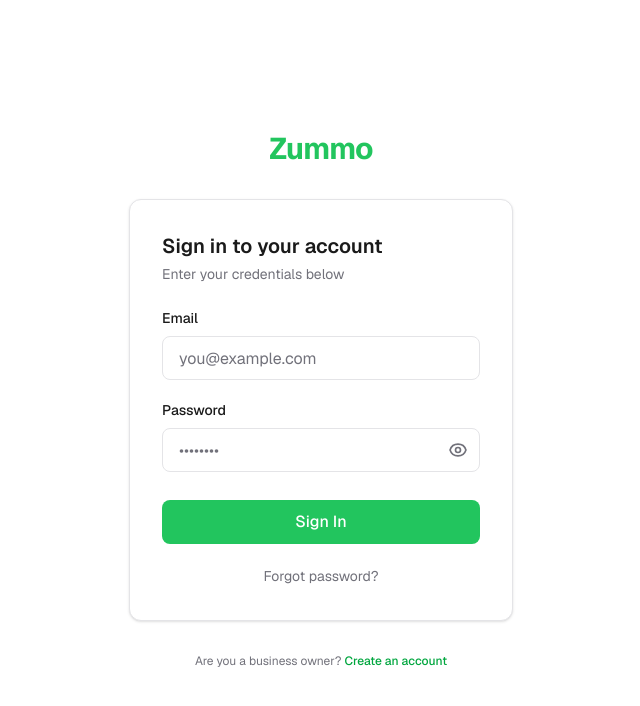
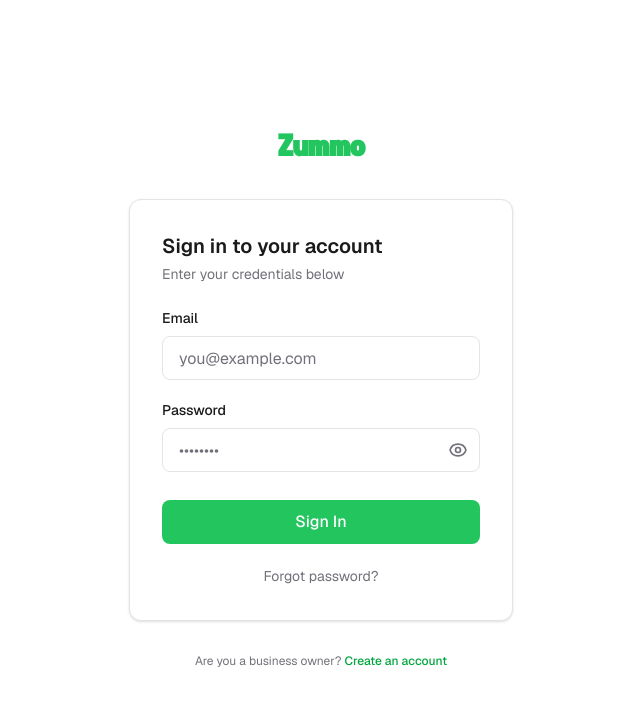
Before and after one commit to kovadizajn-oss/prezenco, a Next.js app: page /login in a window 1280 px wide. Shown: the top 706 px of the page, without its empty margins (319-959 px from the left). Built offline with nearby package versions, Linux system fonts and the light colour scheme; no server answers.

Commit message:
add Newake font and clickable logo on login

```diff
--- a/app/globals.css
+++ b/app/globals.css
@@ -1,5 +1,12 @@
 @import "tailwindcss";
 @source "../components";
+
+@font-face {
+  font-family: 'Newake';
+  src: url('/fonts/Newake.otf') format('opentype');
+  font-weight: normal;
+  font-style: normal;
+}
 
 :root {
   --background: #ffffff;
--- a/app/login/page.tsx
+++ b/app/login/page.tsx
@@ -7,9 +7,9 @@ export default function LoginPage() {
         <div className="flex flex-col items-center gap-8">
           {/* Logo */}
           <div className="flex flex-col items-center gap-2">
-            <h1 className="text-3xl font-bold tracking-tight text-primary">
+            <a href="/" style={{ fontFamily: 'Newake' }} className="text-3xl font-bold tracking-tight text-primary hover:opacity-80 transition-opacity">
               Zummo
-            </h1>
+            </a>
           </div>
 
           {/* Login Card */}
```
Also changed, not shown: public/fonts/Newake.otf (added).
